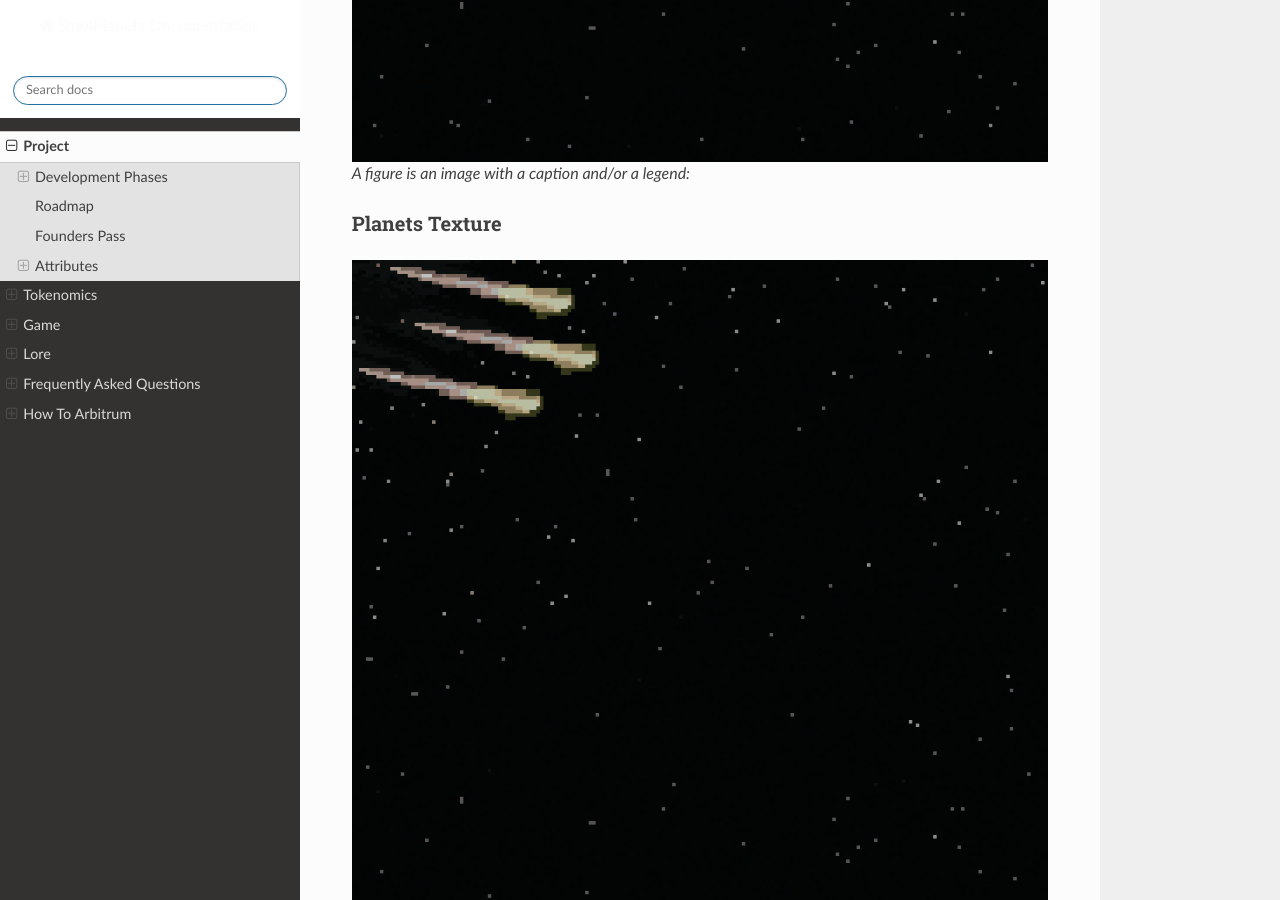
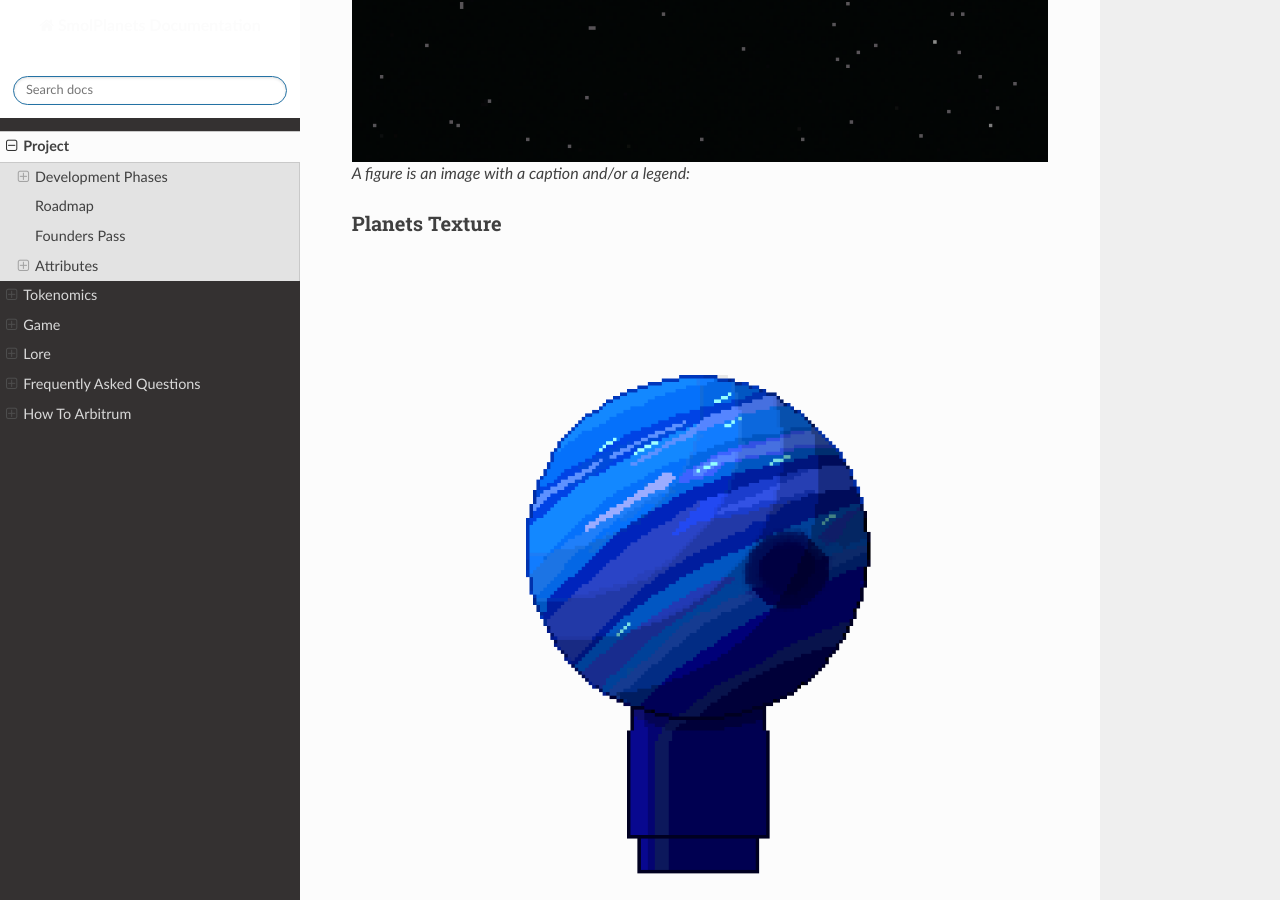
Before and after one commit to bigpapiarnold/smolplanets_documentation, a Sphinx documentation site: the page built from docs/source/project.rst, in a window 1280 px wide and 900 px high, scrolled down 3023 px. Built offline with Sphinx 7.4.7 and the Read the Docs theme 2.0.0, drawn with Linux system fonts in a browser that asks for light colours; pages that are not in the unit, such as notebooks, are missing from menus.

Commit message:
updated project.rst

```diff
--- a/docs/source/project.rst
+++ b/docs/source/project.rst
@@ -111,39 +111,39 @@
 
 Planets Texture
 ---------------
-.. figure:: static/05_BG_04_01R.png
+.. figure:: static/01_Bluegas_01_00F.png
    :alt: reStructuredText, the markup syntax
 
    A figure is an image with a caption and/or a legend:
 
 Torso
 -----
-.. figure:: static/05_BG_04_01R.png
+.. figure:: static/02_collar_05_00F.png
    :alt: reStructuredText, the markup syntax
 
    A figure is an image with a caption and/or a legend:
 
 Rings
 -----
-.. figure:: static/05_BG_04_01R.png
+.. figure:: static/04_stone_01_00F.png
    :alt: reStructuredText, the markup syntax
 
    A figure is an image with a caption and/or a legend:
 Moons
 -----
-.. figure:: static/05_BG_04_01R.png
+.. figure:: static/03_1moonbasic_01_00F.png
    :alt: reStructuredText, the markup syntax
 
    A figure is an image with a caption and/or a legend:
 Logo
 ----
-.. figure:: static/05_BG_04_01R.png
+.. figure:: static/07_LogoOnTorso_04_00F.png
    :alt: reStructuredText, the markup syntax
 
    A figure is an image with a caption and/or a legend:
 Chain
 -----
-.. figure:: static/05_BG_04_01R.png
+.. figure:: static/07_Necklace_01_00F.png
    :alt: reStructuredText, the markup syntax
 
    A figure is an image with a caption and/or a legend:
```
